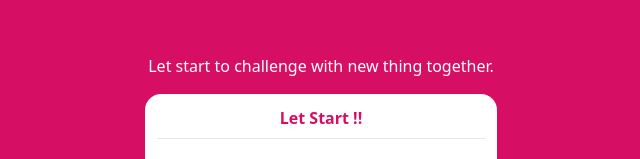
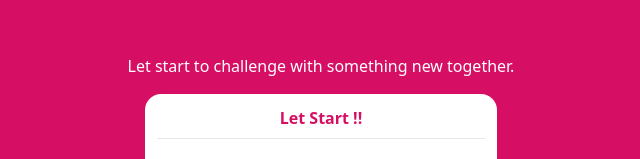
Before and after one commit to menglycheng/challengevme, a Next.js app: page / in a window 1280 px wide. Shown: the part 102-261 px from the top of the page, without its empty margins (319-959 px from the left). Built offline with nearby package versions, Linux system fonts and the light colour scheme.

Commit message:
fixing api request

```diff
--- a/components/Card.js
+++ b/components/Card.js
@@ -19,6 +19,8 @@ const Card = () => {
     link.click();
   };
 
+  // At instance level
+
   const getData = async () => {
     try {
       setData(da[Math.floor(Math.random() * 196)]); // set State
@@ -34,7 +36,7 @@ const Card = () => {
   return (
     <div>
       <h2 className="text-white text-center space-x-2 text-base">
-        Let start to challenge with new thing together.
+        Let start to challenge with something new together.
       </h2>
       <div
         id="domEl"
```
